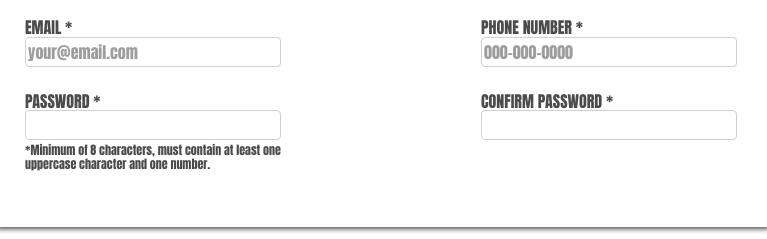
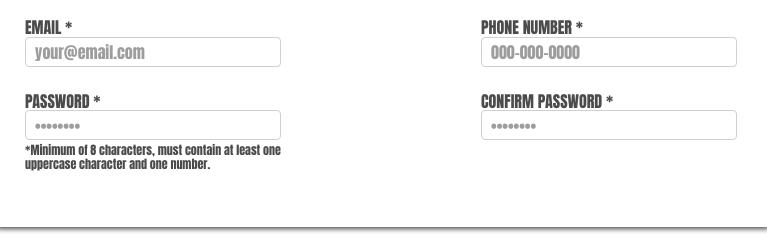
Before and after one commit to tauno01/sign-up-form, a plain HTML site: page index.html in a window 1280 px wide. Shown: the part 561-800 px from the top of the page, 513-1280 px from the left. Drawn offline with nearby package versions, Linux system fonts and the light colour scheme.

Commit message:
Placeholder modification
I added padding to placeholders so they don't stick to the input field,
and I also added bullet point placeholders for password inputs.

```diff
--- a/index.html
+++ b/index.html
@@ -79,7 +79,8 @@
                                    type="password"
                                    name="password1"
                                    id="password1"
-                                   pattern="^(?=.*[A-Z])(?=.*\d).{8,}$">
+                                   pattern="^(?=.*[A-Z])(?=.*\d).{8,}$"
+                                   placeholder="••••••••">
                                    <p class="pwd">*Minimum of 8 characters, must contain at least one uppercase character and one number.</p>
                         </div>
                         <div>
@@ -88,7 +89,8 @@
                                    type="password"
                                    name="password2"
                                    id="password2"
-                                   pattern="^(?=.*[A-Z])(?=.*\d).{8,}$">
+                                   pattern="^(?=.*[A-Z])(?=.*\d).{8,}$"
+                                   placeholder="••••••••">
                         </div>
                     </div>
                 </div>
--- a/styles.css
+++ b/styles.css
@@ -215,3 +215,7 @@ button:hover {
 .submit > p {
     margin-top: 30px;
 }
+
+input::placeholder {
+    padding-left: 7px;
+}
```
